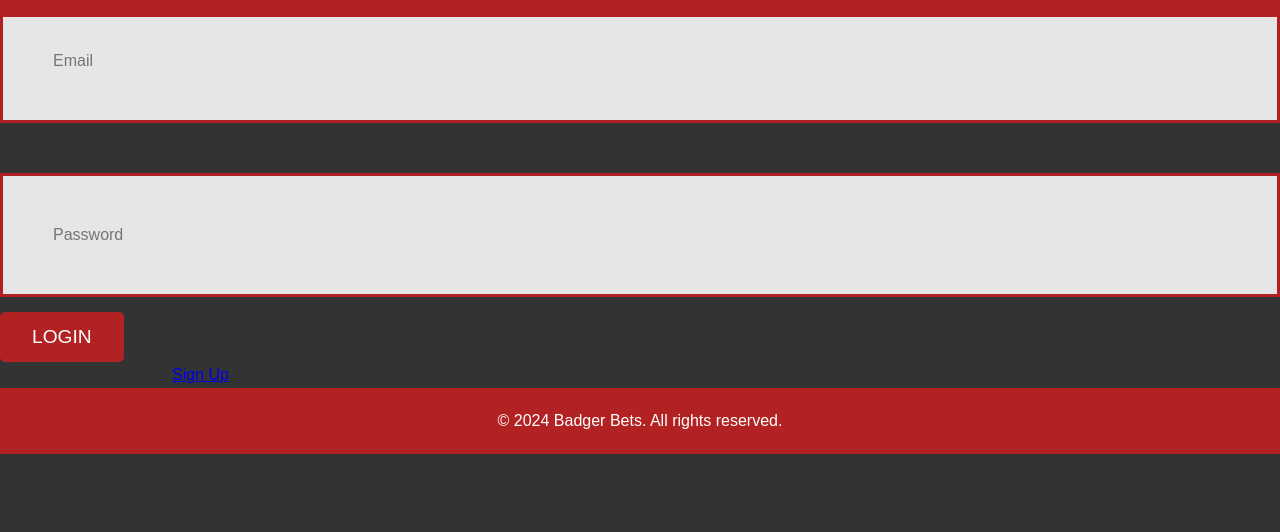
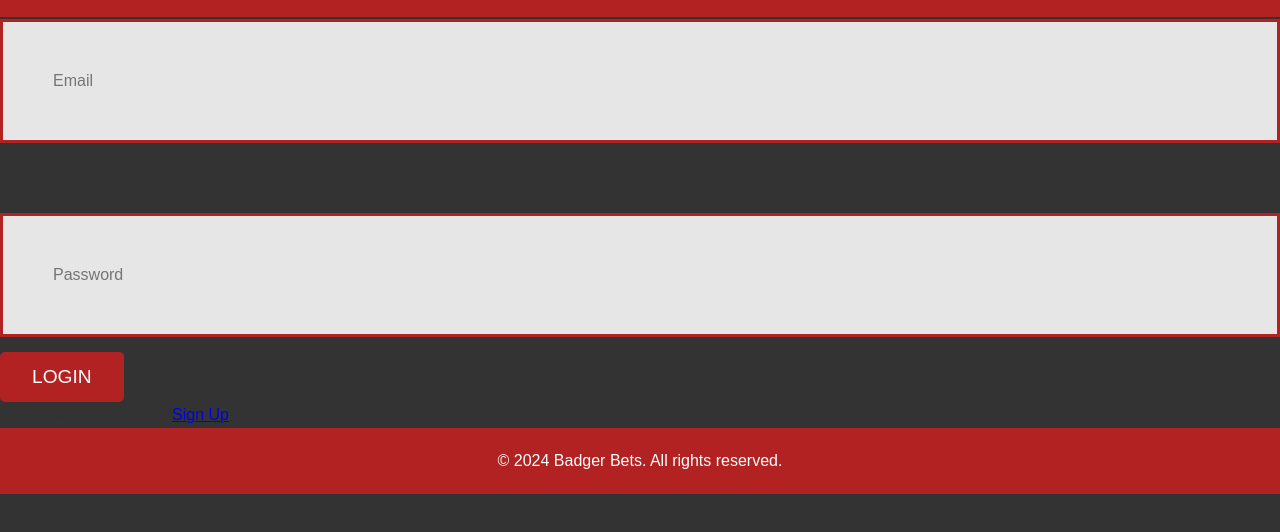
Before and after one commit to team1306/BadgerBets, a website: page login/index.html in a window 1280 px wide. Shown: the part 74-606 px from the top of the page. Drawn offline with Linux system fonts and the light colour scheme.

Commit message:
Changed form color and margin

```diff
--- a/login/styles.css
+++ b/login/styles.css
@@ -45,12 +45,12 @@ input{
     padding: 50px;
     width: 100%;
     margin-bottom: 15px;
-    margin-top:35px;
+    margin-top:55px;
     background-color: #e6e6e6;
     border: 3px solid #B22222;
 }
 input:focus {
-    background-color: #bfbfbf;
+    background-color: #dbdfff;
 }
 
 .nav-links {
```
